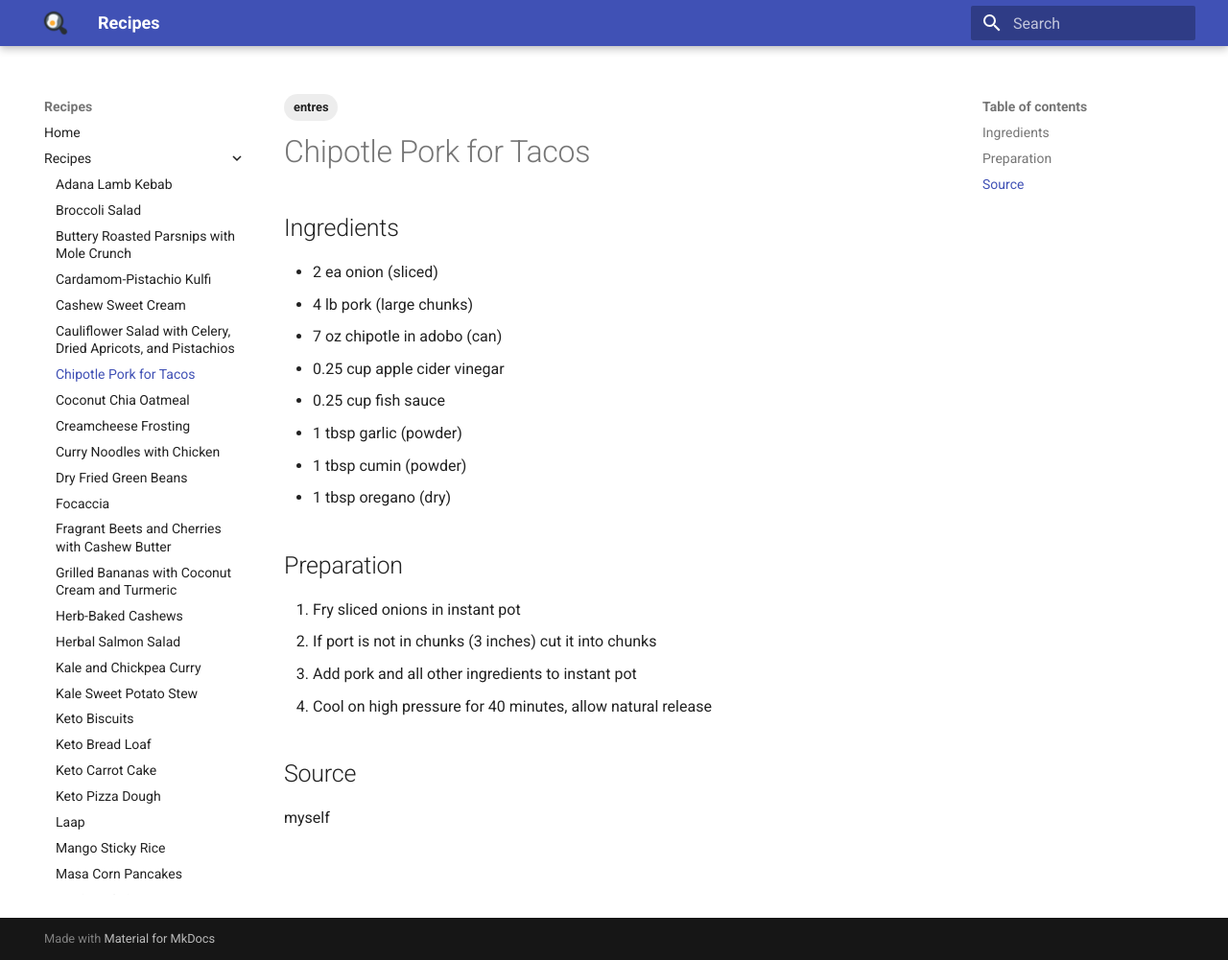
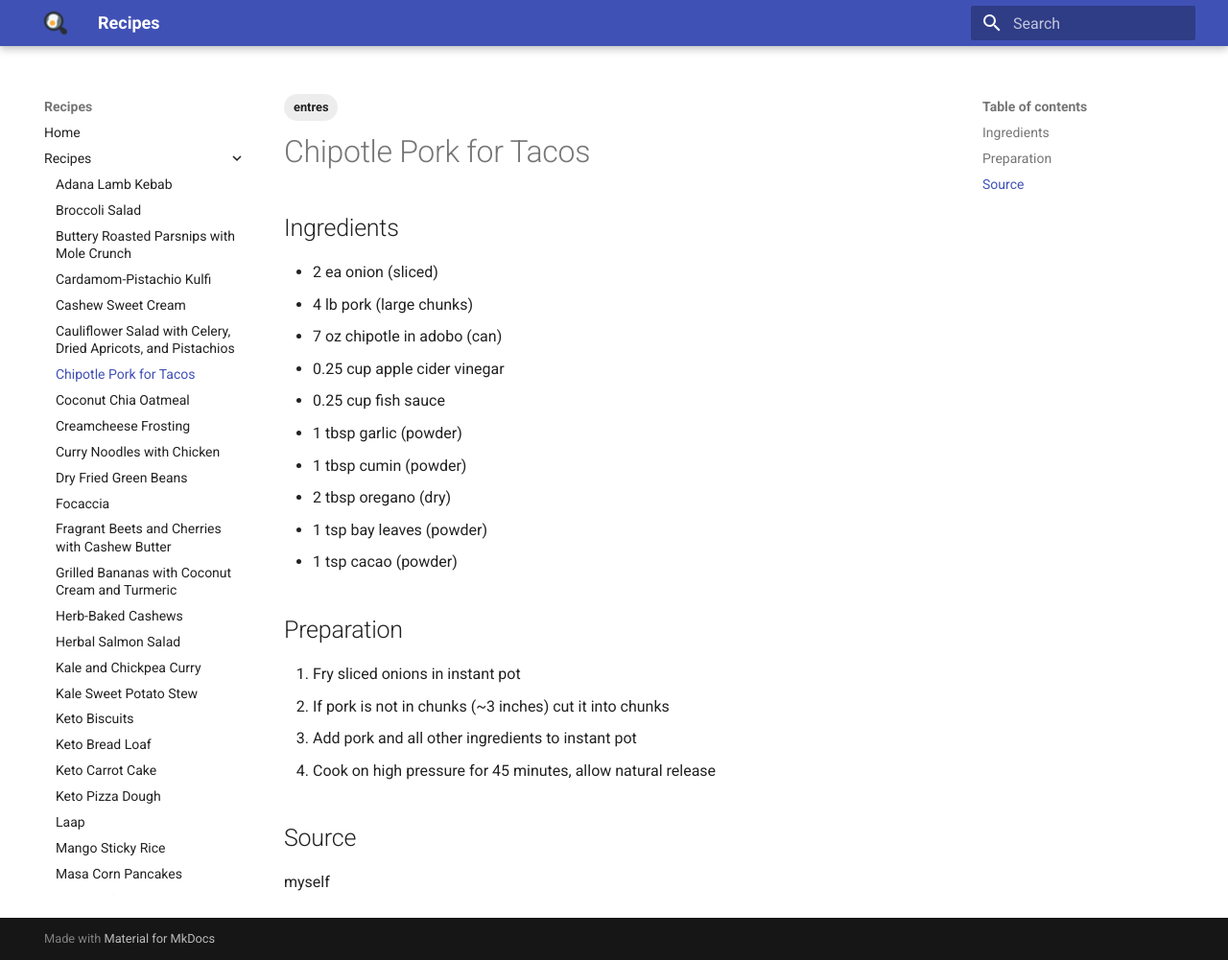
Before and after one commit to konnerhorton/recipes, an MkDocs documentation site: the page built from docs/recipes/chipotle-pork-for-tacos.md, in a window 1280 px wide and 1001 px high. Shown: the whole window at 96% size. Built offline with MkDocs 1.6.1 and Material for MkDocs 9.7.7, drawn with Linux system fonts in a browser that asks for light colours.

Commit message:
Update chipotle-pork-for-tacos.md

```diff
--- a/docs/recipes/chipotle-pork-for-tacos.md
+++ b/docs/recipes/chipotle-pork-for-tacos.md
@@ -13,14 +13,16 @@ tags:
 - 0.25 cup fish sauce
 - 1 tbsp garlic (powder)
 - 1 tbsp cumin (powder)
-- 1 tbsp oregano (dry)
+- 2 tbsp oregano (dry)
+- 1 tsp bay leaves (powder)
+- 1 tsp cacao (powder)
 
 ## Preparation
 
 1. Fry sliced onions in instant pot
-1. If port is not in chunks (3 inches) cut it into chunks
+1. If pork is not in chunks (~3 inches) cut it into chunks
 1. Add pork and all other ingredients to instant pot
-1. Cool on high pressure for 40 minutes, allow natural release
+1. Cook on high pressure for 45 minutes, allow natural release
 
 ## Source
 
```
